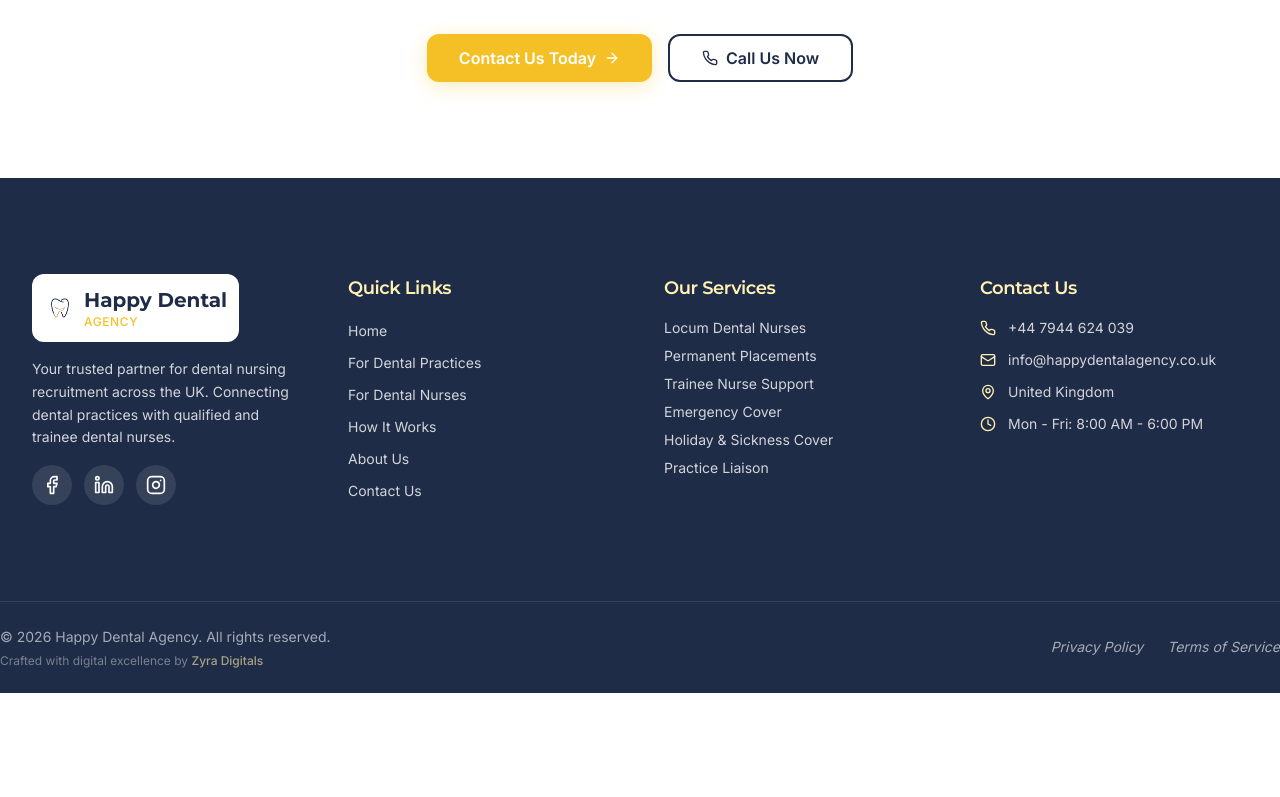
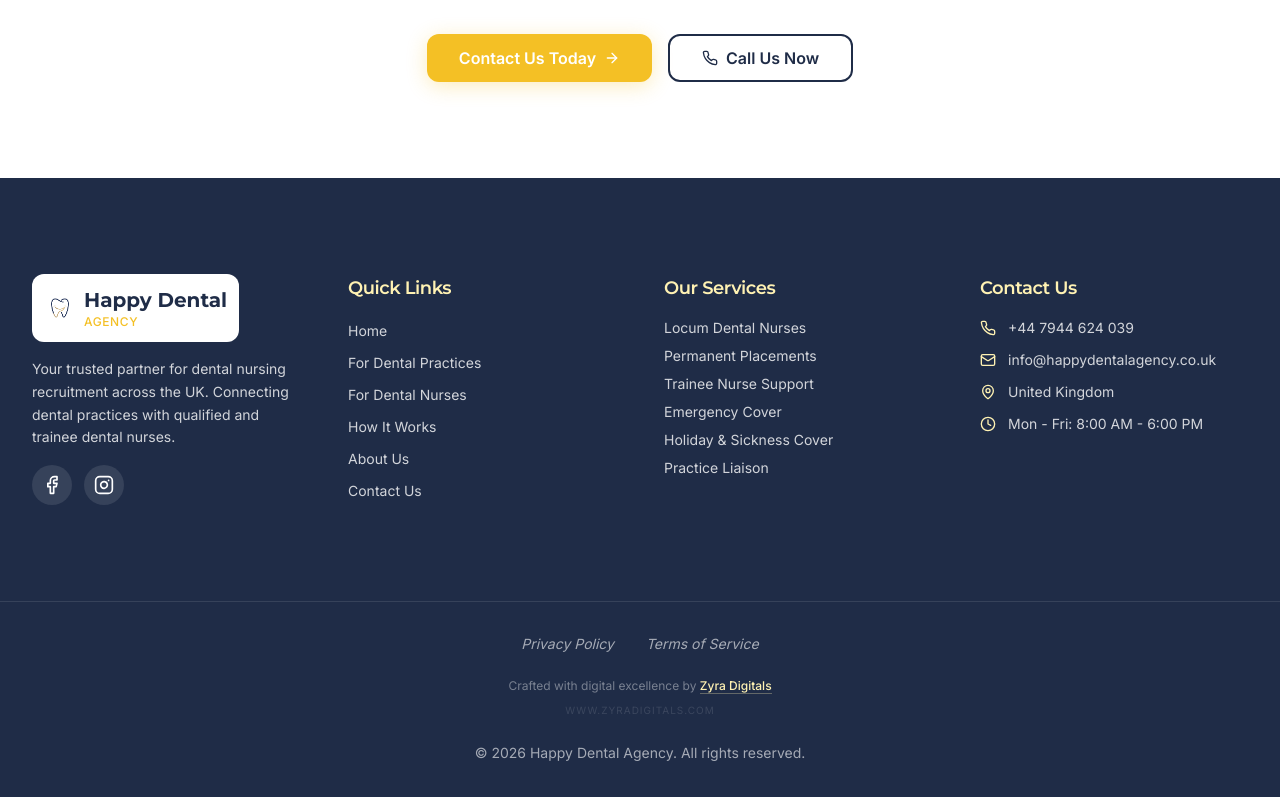
Before and after one commit to MohanPrasathSece/happy-dental-agency, a React (Vite) app: page / in a window 1280 px wide. Shown: the part 4332-5129 px from the top of the page. Before the commit the page ends 5025 px from the top, so only its background shows below. Built offline with nearby package versions, Linux system fonts and the light colour scheme; the HTML template or start-up script is replaced by a standard one.

Commit message:
Update footer: remove LinkedIn, center Zyra Digitals credit with link

```diff
--- a/src/components/Footer.tsx
+++ b/src/components/Footer.tsx
@@ -27,13 +27,7 @@ const Footer = () => {
               >
                 <Facebook className="w-5 h-5" />
               </a>
-              <a
-                href="#"
-                className="w-10 h-10 rounded-full bg-white/10 flex items-center justify-center hover:bg-champagne hover:text-navy transition-all"
-                aria-label="LinkedIn"
-              >
-                <Linkedin className="w-5 h-5" />
-              </a>
+
               <a
                 href="#"
                 className="w-10 h-10 rounded-full bg-white/10 flex items-center justify-center hover:bg-champagne hover:text-navy transition-all"
@@ -118,14 +112,8 @@ const Footer = () => {
 
       {/* Bottom Bar */}
       <div className="border-t border-white/10">
-        <div className="container-custom py-6 flex flex-col md:flex-row items-center justify-between gap-4 text-sm text-white/60">
-          <div className="flex flex-col gap-1 items-center md:items-start text-center md:text-left">
-            <p>© {currentYear} Happy Dental Agency. All rights reserved.</p>
-            <p className="text-xs text-white/40">
-              Crafted with digital excellence by <span className="text-champagne/60 font-medium">Zyra Digitals</span>
-            </p>
-          </div>
-          <div className="flex gap-6 italic">
+        <div className="container-custom py-8 flex flex-col items-center gap-6 text-sm text-white/60 text-center">
+          <div className="flex flex-wrap justify-center gap-x-8 gap-y-2 italic">
             <Link to="/privacy" className="hover:text-champagne transition-colors">
               Privacy Policy
             </Link>
@@ -133,6 +121,23 @@ const Footer = () => {
               Terms of Service
             </Link>
           </div>
+
+          <div className="flex flex-col items-center gap-2">
+            <p className="text-xs text-white/40">
+              Crafted with digital excellence by{" "}
+              <a
+                href="https://www.zyradigitals.com"
+                target="_blank"
+                rel="noopener noreferrer"
+                className="text-champagne hover:text-white transition-colors font-medium border-b border-champagne/30"
+              >
+                Zyra Digitals
+              </a>
+            </p>
+            <p className="text-[10px] tracking-widest uppercase opacity-20">www.zyradigitals.com</p>
+          </div>
+
+          <p>© {currentYear} Happy Dental Agency. All rights reserved.</p>
         </div>
       </div>
     </footer>
```
